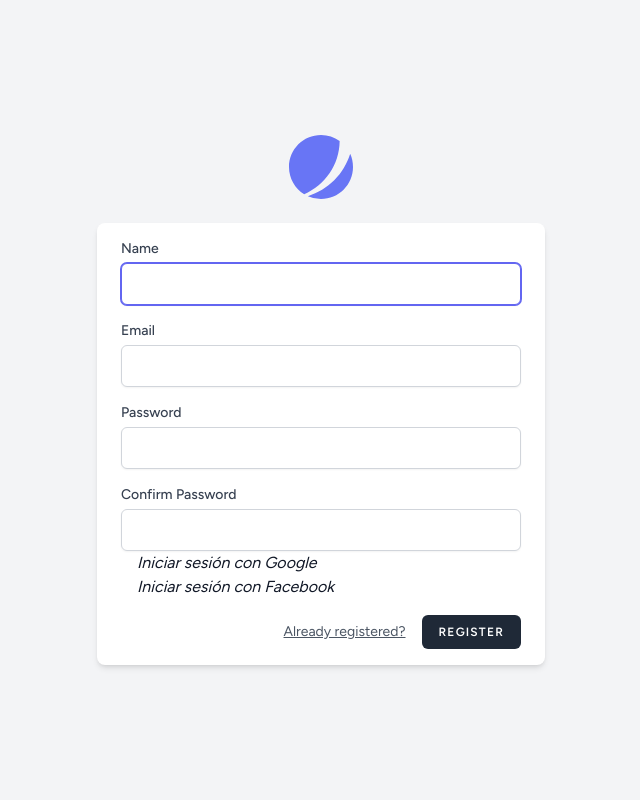
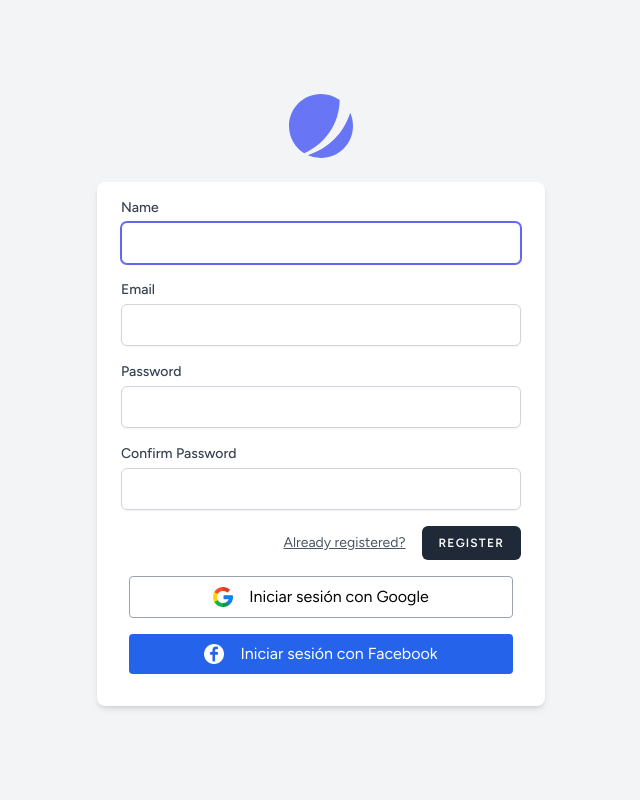
Before and after one commit to DianaBejarCastro/clinica-dental, a Laravel app: page /register in a window 1280 px wide. Shown: the whole page, without its empty margins (319-959 px from the left). Run offline with Laravel 10, Linux system fonts and the light colour scheme; style sheets or scripts are compiled from the project's sources; some libraries are stand-ins or nearby versions.

Commit message:
Diseño de botones Inicio de Sesion con Google y Facebook

```diff
--- a/resources/views/auth/register.blade.php
+++ b/resources/views/auth/register.blade.php
@@ -28,16 +28,6 @@
                 <x-label for="password_confirmation" value="{{ __('Confirm Password') }}" />
                 <x-input id="password_confirmation" class="block mt-1 w-full" type="password" name="password_confirmation" required autocomplete="new-password" />
             </div>
-            <div>
-                <a href="{{ url('login/google') }}" class="ml-4">
-                    <i>Iniciar sesión con Google</i>
-                </a>
-            </div>
-            <div>
-                <a href="{{ url('login/facebook') }}" class="ml-4">
-                    <i>Iniciar sesión con Facebook</i>
-                </a>
-            </div>
 
 
             @if (Laravel\Jetstream\Jetstream::hasTermsAndPrivacyPolicyFeature())
@@ -67,5 +57,18 @@
                 </x-button>
             </div>
         </form>
+
+        <div class="mb-4 mt-4 ">
+            <a href="{{ url('login/google') }}" class="ml-2 mr-2 border border-gray-400 hover:bg-gray-300 text-black font-thin py-2 px-4 mb-4 rounded flex items-center justify-center">
+                <img src="{{ asset('fonts/google.png') }}" alt="Icono" class="w-5 h-5 mr-4">
+                Iniciar sesión con Google
+            </a>
+        </div>
+        <div class="mb-4 mt-4">
+            <a href="{{ url('login/facebook') }}" class="ml-2 mr-2 bg-blue-600 hover:bg-blue-700 text-white font-thin py-2 px-4 mb-4 rounded flex items-center justify-center">
+                <img src="{{ asset('fonts/facebook-logo.png') }}" alt="Icono" class="w-5 h-5 mr-4">
+                Iniciar sesión con Facebook
+            </a>
+        </div>
     </x-authentication-card>
 </x-guest-layout>
```
Also changed, not shown: resources/views/auth/login.blade.php (+8 -6 lines), public/fonts/facebook-logo.png (added), public/fonts/google.png (added).
